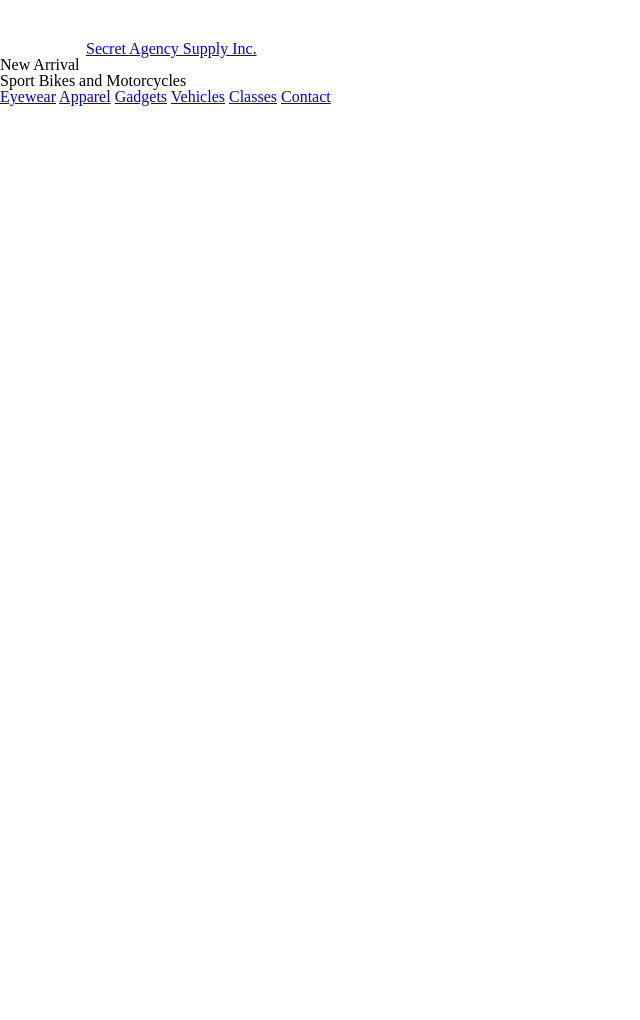
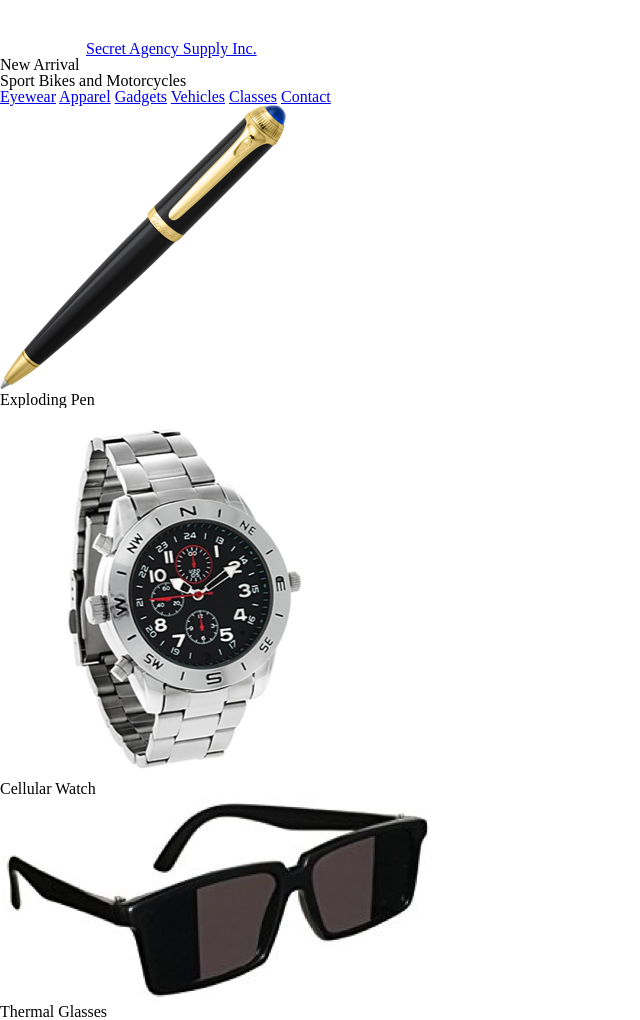
Before and after one commit to zoneviii/SecretAgentSupply, a plain HTML site: page index.html in a window 1280 px wide. Shown: the whole page, without its empty margins (0-640 px from the left). Before the commit the page ends 800 px from the top, so only its background shows below. Drawn offline with Linux system fonts and the light colour scheme.

Commit message:
Added code for product section.

```diff
--- a/index.html
+++ b/index.html
@@ -41,8 +41,32 @@
 <!-- end navigation -->
 
 <!-- product section -->
-
-
+<div class="products">
+  <div class="product.box">
+    <div class="product.img">
+      <img src="./resources/images/pen.png">
+    </div>
+    <div class="product.title">
+      <p class="product.title">Exploding Pen<p>
+    </div>
+  </div>
+  <div class="product.box">
+    <div class="product.img">
+      <img src="./resources/images/watch.png">
+    </div>
+    <div class="product.title">
+      <p class="product.title">Cellular Watch<p>
+    </div>
+  </div>
+  <div class="product.box">
+    <div class="product.img">
+      <img src="./resources/images/glasses.png">
+    </div>
+    <div class="product.title">
+      <p class="product.title">Thermal Glasses<p>
+    </div>
+  </div>
+</div>
 <!-- end product section -->
 
 <!-- contact section -->
```
